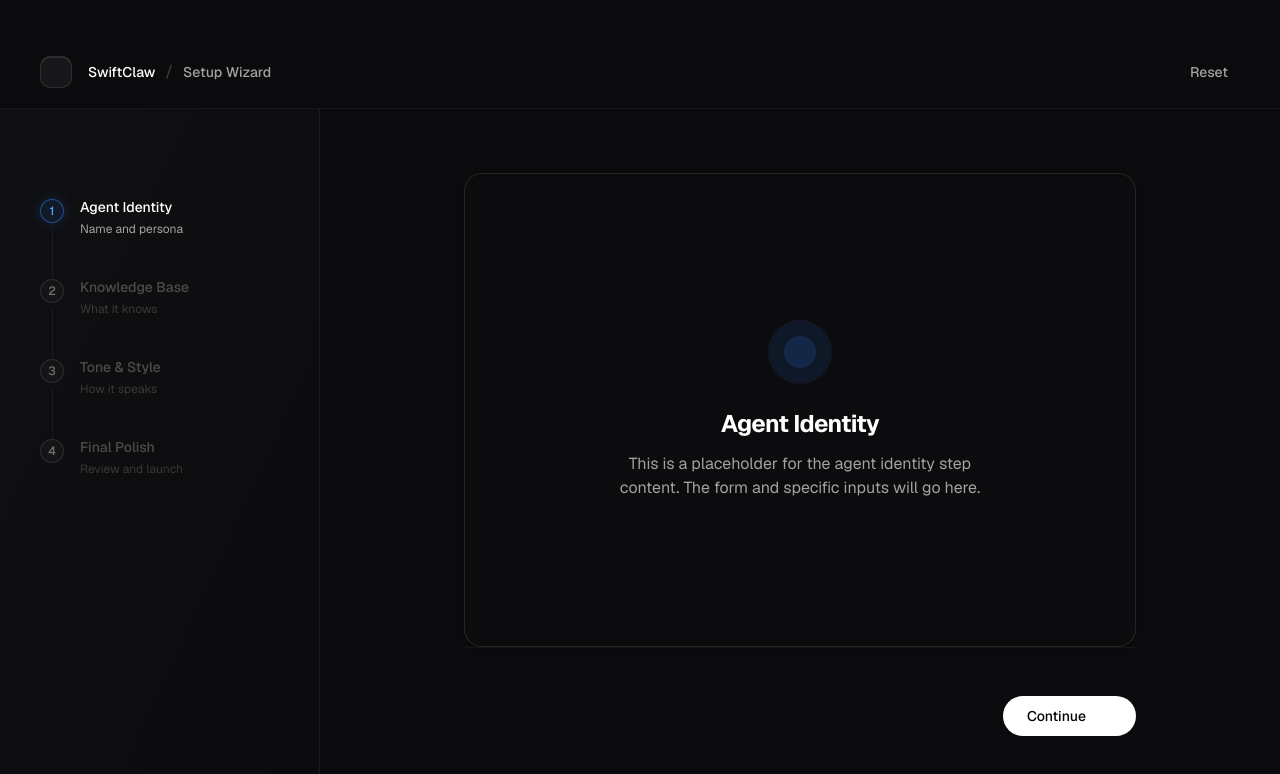
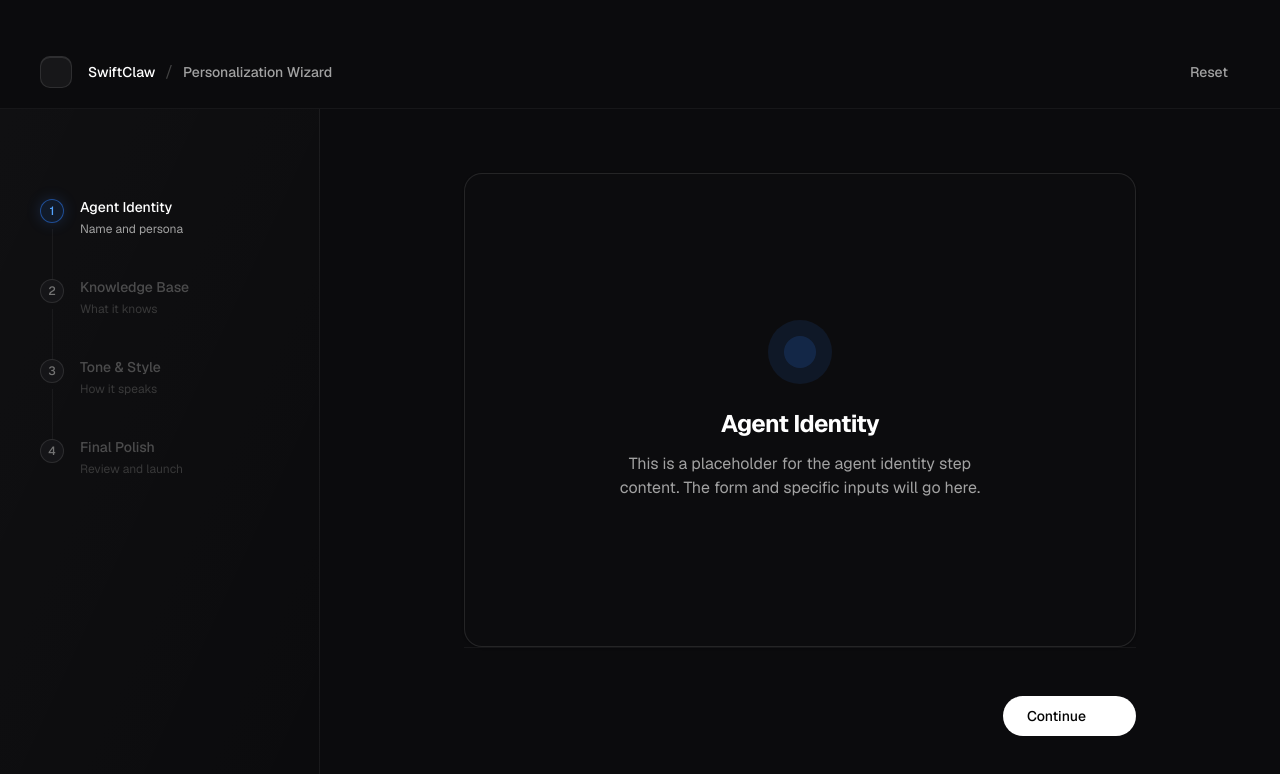
Before and after one commit to anthonyyoo24/swiftclaw-app, a Next.js app: page /onboarding/personalize in a window 1280 px wide. Shown: the top 774 px of the page. Built offline with nearby package versions, Linux system fonts and the light colour scheme; some icons are missing.

Commit message:
Add support for dynamic titles in WizardShell and update Onboarding and Personalization wizards to display appropriate header titles

```diff
--- a/src/components/onboarding/OnboardingWizard.tsx
+++ b/src/components/onboarding/OnboardingWizard.tsx
@@ -169,6 +169,7 @@ export function OnboardingWizard() {
                 onBack={goBack}
                 onStepClick={handleStepClick}
                 onReset={handleReset}
+                title="Setup Wizard"
             >
                 {renderStep()}
             </WizardShell>
--- a/src/components/onboarding/PersonalizationWizard.tsx
+++ b/src/components/onboarding/PersonalizationWizard.tsx
@@ -57,6 +57,7 @@ export function PersonalizationWizard() {
             onNext={goNext}
             onBack={goBack}
             onStepClick={handleStepClick}
+            title="Personalization Wizard"
         >
             <div className="flex-1 flex flex-col animate-in fade-in slide-in-from-right-4 duration-300">
                 <div className="bg-[#0a0a0c] border border-white/10 rounded-2xl overflow-hidden shadow-sm flex-1 flex flex-col items-center justify-center p-8 text-center min-h-100">
--- a/src/components/ui/wizard/WizardShell.tsx
+++ b/src/components/ui/wizard/WizardShell.tsx
@@ -23,6 +23,8 @@ export interface WizardShellProps {
     onReset?: () => void;
     /** The specific wizard's step content. */
     children: React.ReactNode;
+    /** Optional title to show in the header. Defaults to "Setup Wizard" */
+    title?: string;
 }
 
 /**
@@ -42,6 +44,7 @@ export function WizardShell({
     onStepClick,
     onReset,
     children,
+    title = "Setup Wizard",
 }: WizardShellProps) {
     return (
         <div className="bg-[#09090b] opacity-[0.99] w-full flex flex-col h-screen text-white font-sans relative overflow-hidden">
@@ -66,7 +69,7 @@ export function WizardShell({
                     <div className="flex items-center gap-2.5">
                         <span className="font-medium text-sm text-white">SwiftClaw</span>
                         <span className="text-neutral-700">/</span>
-                        <span className="text-neutral-400 font-medium text-sm">Setup Wizard</span>
+                        <span className="text-neutral-400 font-medium text-sm">{title}</span>
                     </div>
                 </div>
 
```
